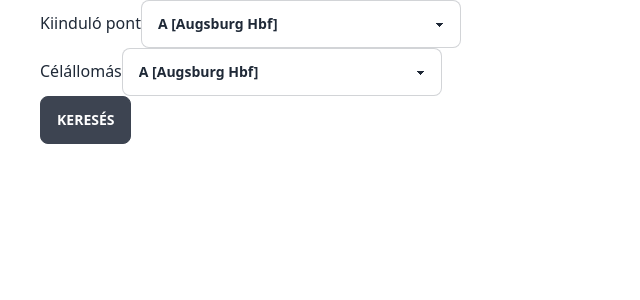
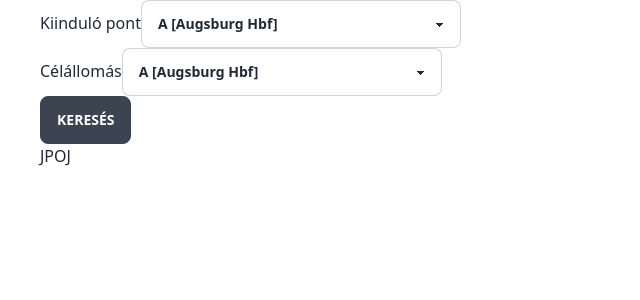
Before and after one commit to ricskusz/Elvira, a React (Vite) app: page / in a window 1280 px wide. Shown: the top 300 px of the page, without its empty margins (0-640 px from the left). Built offline with nearby package versions, Linux system fonts and the light colour scheme.

Commit message:
State működik
State mükszik

```diff
--- a/src/App.jsx
+++ b/src/App.jsx
@@ -1,6 +1,7 @@
 import { MenetrendProvider } from "./context/MenetrendContext"
 import { TelepulesProvider } from "./context/TelepulesekContext"
 import AllomasokInput from "./components/AllomasokInput"
+import Kezdoadatok from "./components/Kezdoadatok"
 function App() {
 
 
--- a/src/components/AllomasokInput.jsx
+++ b/src/components/AllomasokInput.jsx
@@ -1,6 +1,7 @@
 import { useContext, useState} from "react";
 import TelepulesekContext from "../context/TelepulesekContext";
 import MenetrendContext from "../context/MenetrendContext";
+import Kezdoadatok from "./Kezdoadatok";
 
 const AllomasokInput = () => {
 
@@ -66,6 +67,7 @@ const AllomasokInput = () => {
         </div>
         <button type="submit" className="btn">Keresés</button>
       </form>
+      <Kezdoadatok adatok={menetrend} />
     </div>
   );
 };
--- /dev/null
+++ b/src/components/Kezdoadatok.jsx
@@ -0,0 +1,12 @@
+
+const Kezdoadatok = ({adatok}) => {
+  return (
+    <div>
+        {
+            adatok.length > 0 ? adatok.map((adat) => (<p>{adat.starttime}</p>)) : <>JPOJ</>
+        }
+    </div>
+  )
+}
+
+export default Kezdoadatok
--- a/src/context/MenetrendContext.jsx
+++ b/src/context/MenetrendContext.jsx
@@ -8,8 +8,8 @@ export const MenetrendProvider = ({children}) => {
 
     const getMenetrend = async (vegpontok) => {
         const response = await fetch(`https://apiv2.oroszi.net/elvira?from=${vegpontok.indulas}&to=${vegpontok.celallomas}`);
-        const valasz = await response.json();
-        setMenetrend(valasz);
+        const {timetable} = await response.json();
+        setMenetrend(timetable);
     }
 
     return <MenetrendContext.Provider value = {
```
